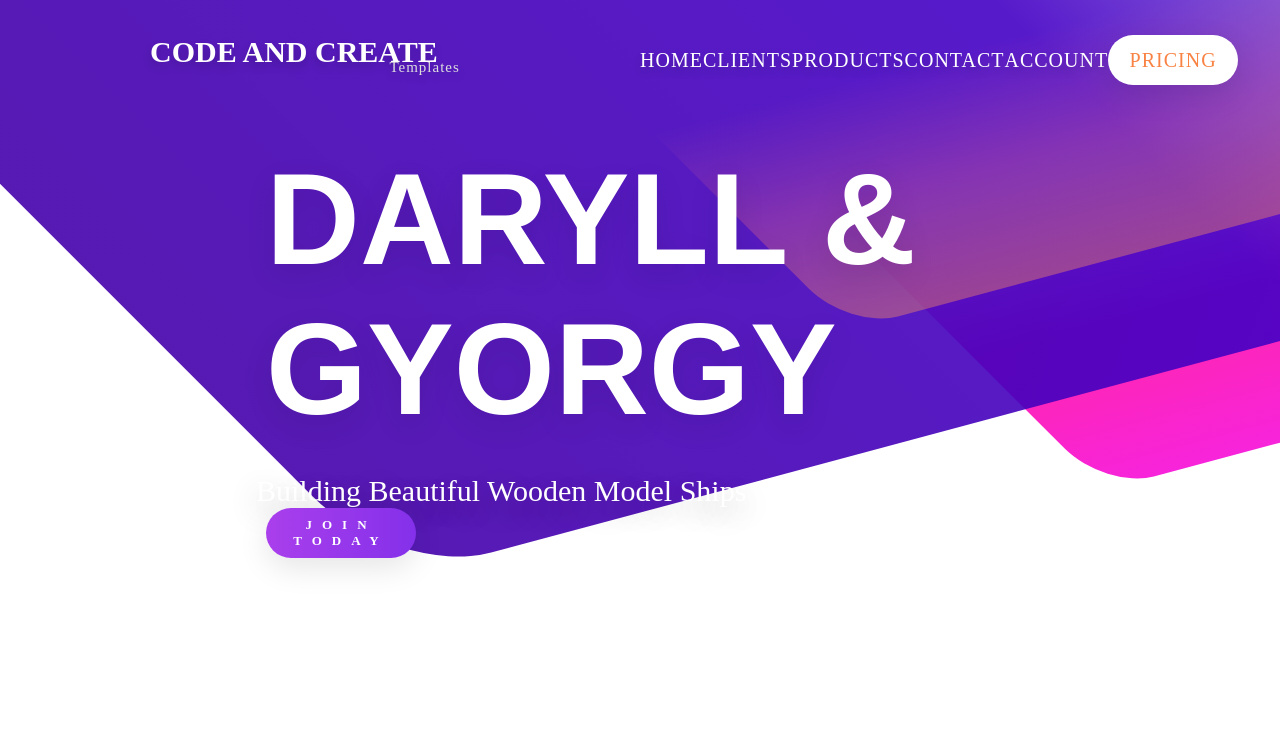
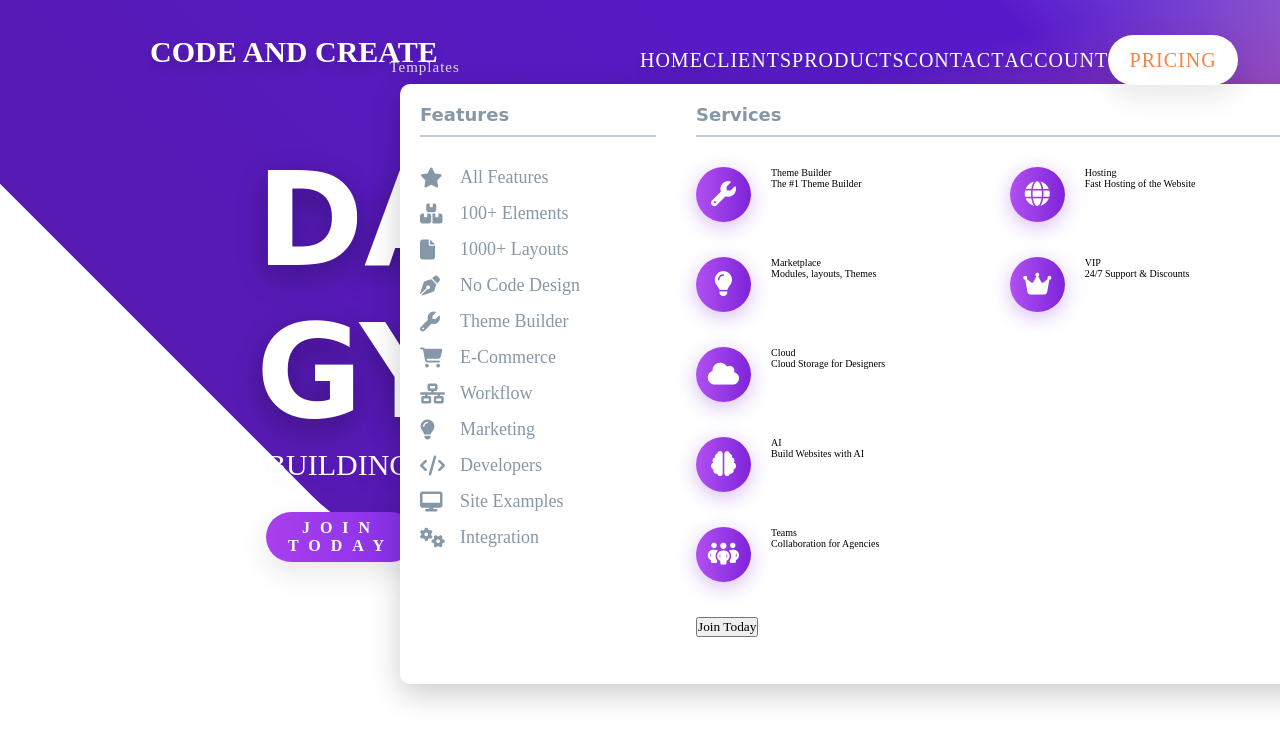
Before and after one commit to Dcheneke/Skillshare-Giorgi, a plain HTML site: page index.html in a window 1280 px wide. Drawn offline with Linux system fonts and the light colour scheme; a web font is replaced by a local one.

Commit message:
Nav Menu1

```diff
--- a/css/style.css
+++ b/css/style.css
@@ -81,6 +81,7 @@ overflow: hidden;
 
 .nav-items{
 	list-style: none;
+	position: relative;
 }
 
 .nav-link{
@@ -90,6 +91,103 @@ color: #fff;
 letter-spacing: 0.1rem;
 text-shadow: 0 .5rem 1rem rgba(0, 0, 0, 0.2);
 }
+
+/*Dropdown 1*/
+
+.dropdown-1{
+	position: absolute;
+	top: 4.9rem;
+	left: -24rem;
+	background-color: #fff;
+	width: 96rem;
+	height: 60rem;
+	display: flex;
+	border-radius: 1rem;
+	box-shadow: 0 1rem 3rem rgba(0, 0, 0, 0.2);
+	padding: 2rem;
+}
+
+.dropdown-1-left{
+	width: 30%;
+	padding-right: 4rem;
+}
+
+.dropdown-1-right{
+	width: 70%;
+	padding-right: 2rem;
+}
+
+.dropdown-1-left h3,
+.dropdown-1-right h3{
+	font-family: "Mooli",cursive;
+	font-size: 1.8rem;
+	color: #8698a7;
+	padding-bottom: 1rem;
+	margin-bottom: 3rem;
+	border-bottom: .2rem solid rgba(134, 152, 167, 0.5);
+}
+
+.features-list-item{
+	margin: 1.5rem 0;
+	display: flex;
+	align-items: center;
+	cursor: pointer;
+}
+
+.features-list-item i{
+	font-size: 2rem;
+	width: 4rem;
+	color: #8698a7;
+}
+
+.features-list-item span{
+	font-size: 1.8rem;
+	color: #8698a7;
+}
+
+.features-list-item:hover i,
+.features-list-item:hover span{
+	color: #222;
+}
+
+.dropdown-services{
+	height: 45rem;
+	display: flex;
+	flex-direction: column;
+	flex-wrap:wrap ;
+}
+
+.dropdown-service{
+	display: flex;
+	margin-bottom: 3.5rem;
+	cursor: pointer;
+}
+
+.dropdown-service i{
+	width: 5.5rem;
+	height: 5.5rem;
+	background: linear-gradient(to right,#b150f1,#7e23da);
+	border-radius: 50%;
+	display: flex;
+	justify-content: center;
+	margin-right:2rem;
+	align-items: center;
+	font-size: 2.5rem;
+	color: #fff;
+	box-shadow: 0 .5rem 2rem rgba(126, 35, 218, 0.3);
+	transition: transform 0.3s;
+}
+
+.dropdown-service:hover i{
+	transform: scale(1.1);
+}
+
+.dropdown-service-item{
+	display: flex;
+	flex-direction: column;
+}
+
+/*End of Dropdown 1*/
 
 .nav-btn{
 	width: 13rem;
@@ -133,19 +231,21 @@ header{
 	z-index: 4;
 }
 .banner h1{
-	font-family: "Arial",cursive;
+	font-family: "Mooli",cursive;
 	font-size: 13rem;
 	text-transform: uppercase;
-	color: white;
-	text-shadow: 0 1rem 3rem rgba(0, 0, 0, 0.1);
-	margin: 0 0 3rem 1rem;
+	color: #fff;
+	text-shadow: 0 1rem 3rem rgba(0, 0, 0, 0.3);
+
 }
 
 .banner h3{
 	font-size: 3rem;
 	font-weight: 300;
-	color: white;
-	text-shadow: 0 1rem 3rem rgba(0, 0, 0, 0.3);
+	text-transform: uppercase;
+	color: #fff;
+	text-shadow: 0 1rem 3rem rgba(0, 0, 0, 0.1);
+	margin: 0 0 3rem 1rem;
 }
 
 .banner button{
@@ -154,7 +254,7 @@ header{
 	background: linear-gradient(to right, #aa3fec,#8430ea);
 	border: none;
 	border-radius: 3rem;
-	font-size: 1.3rem;
+	font-size: 1.6rem;
 	font-weight: bold;
 	text-transform: uppercase;
 	letter-spacing: 1rem;
--- a/index.html
+++ b/index.html
@@ -1,11 +1,15 @@
-<!DOCTYPE html>
 <!DOCTYPE html>
 <html lang="en">
 <head>
-	<meta charset="utf-8">
-	<meta name="viewport" content="width=device-width, initial-scale=1">
+	<meta charset="utf-8"/>
+	<meta name="viewport" content="width=device-width, initial-scale=1"/>
 	<title>Model Ships</title>
-	<link rel="stylesheet" type="text/css" href="css/style.css">
+	<link rel="stylesheet" type="text/css" href="css/style.css"/>
+	<link rel="stylesheet" href="https://cdnjs.cloudflare.com/ajax/libs/font-awesome/6.5.1/css/all.min.css"/>
+	<link rel="preconnect" href="https://fonts.googleapis.com"/>
+	<link rel="preconnect" href="https://fonts.gstatic.com" crossorigin/>
+	<link href="https://fonts.googleapis.com/css2?family=Croissant+One&family=Mooli&family=Mukta:wght@300;400;500;600;700&display=swap" rel="stylesheet"/>
+
 </head>
 
 <body>
@@ -24,13 +28,131 @@
 </a>
 <!--End of Logo-->
 
+<!-- Menu Icon -->
+        <div class="menu-icon">
+          <div class="line line-1"></div>
+          <div class="line line-2"></div>
+        </div>
+        <!-- End of Menu Icon -->
+
 <!--Nav Items-->
 <ul class="nav-items">
-	<li class="nav-items">
+	<li class="nav-item">
 	<a href="index.html"class="nav-link">Home</a>
+
+<!--Dropdown 1-->
+
+<div class="dropdown dropdown-1">
+<div class="dropdown-1-left">
+	<h3>Features</h3>
+	<div class="features-list">
+	<div class="features-list-item">
+	<i class="fa-solid fa-star"></i>
+	<span>All Features</span>
+	</div>
+	<div class="features-list-item">
+	<i class="fa-solid fa-boxes-stacked"></i>
+	<span>100+ Elements</span>
+	</div>
+	<div class="features-list-item">
+	<i class="fa-solid fa-file"></i>
+	<span>1000+ Layouts</span>
+	</div>
+	<div class="features-list-item">
+	<i class="fa-solid fa-pen-nib"></i>
+	<span>No Code Design</span>
+	</div>
+	<div class="features-list-item">
+	<i class="fa-solid fa-wrench"></i>
+	<span>Theme Builder</span>
+	</div>
+	<div class="features-list-item">
+	<i class="fa-solid fa-cart-shopping"></i>
+	<span>E-Commerce</span>
+	</div>
+	<div class="features-list-item">
+	<i class="fa-solid fa-network-wired"></i>
+	<span>Workflow</span>
+	</div>
+	<div class="features-list-item">
+	<i class="fa-solid fa-lightbulb"></i>
+	<span>Marketing</span>
+	</div>
+	<div class="features-list-item">
+	<i class="fa-solid fa-code"></i>
+	<span>Developers</span>
+	</div>
+	<div class="features-list-item">
+	<i class="fa-solid fa-desktop"></i>
+	<span>Site Examples</span>
+	</div>
+	<div class="features-list-item">
+	<i class="fa-solid fa-gears"></i>
+	<span>Integration</span>
+</div>
+</div>
+</div>
+<div class="dropdown-1-right">
+<h3>Services</h3>
+<div class="dropdown-services">
+<div class="dropdown-service">
+<i class="fa-solid fa-wrench"></i>
+<div class="dropdown-service-item">
+<span>Theme Builder</span>
+<span>The #1 Theme Builder</span>
+</div>
+</div>
+<div class="dropdown-service">
+<i class="fa-solid fa-lightbulb"></i>
+<div class="dropdown-service-item">
+<span>Marketplace</span>
+<span>Modules, layouts, Themes</span>
+</div>
+</div>
+<div class="dropdown-service">
+<i class="fa-solid fa-cloud"></i>
+<div class="dropdown-service-item">
+<span>Cloud</span>
+<span>Cloud Storage for Designers</span>
+</div>
+</div>
+<div class="dropdown-service">
+<i class="fa-solid fa-brain"></i>
+<div class="dropdown-service-item">
+<span>AI</span>
+<span>Build Websites with AI</span>
+</div>
+</div>
+<div class="dropdown-service">
+<i class="fa-solid fa-people-group"></i>
+<div class="dropdown-service-item">
+<span>Teams</span>
+<span>Collaboration for Agencies</span>
+</div>
+</div>
+<div class="dropdown-service">
+<i class="fa-solid fa-globe"></i>
+<div class="dropdown-service-item">
+<span>Hosting</span>
+<span>Fast Hosting of the Website</span>
+</div>
+</div>
+<div class="dropdown-service">
+<i class="fa-solid fa-crown"></i>
+<div class="dropdown-service-item">
+<span>VIP</span>
+<span>24/7 Support & Discounts</span>
+</div>
+</div>
+</div>
+<button type="button":>Join Today</button>
+</div>
+</div>
+<!--End of Dropdown 1-->
 </li>
 	<li class="nav-items">
 	<a href="clients.html"class="nav-link">Clients</a>
+
 	</li>
 	<li class="nav-items">
 	<a href="products.html"class="nav-link">Products</a>
@@ -44,22 +166,17 @@
 	<li class="nav-items">
 	<a href="pricing.html"class="nav-btn">Pricing</a>
 	</li>
+</nav>
+<!--End of Nav Items-->
 
-</ul>
-
-
-
-<!--End of Nav Items-->
-</nav>
 <!--Header-->
 <header>
 <!--Banner-->
 <div class="banner">
 	<h1>Daryll & Gyorgy</h1>
 	<h3>Building Beautiful Wooden Model Ships</h3>
-	<a href="#">
+	<a href="#"></a>
 	<button type="button">Join Today</button>
-</a>
 </div>
 <!--End of Banner-->
 
@@ -70,9 +187,10 @@
 <div class="bg-2"></div>
 </div>
 <!--End of Backgrounds-->
+
 </header>
 <!--End of Header-->
-</div>
+
 <!--End of Container-->
 <script src="js/script.js"></script>
 </body>
```
Lines whose indentation alone changed are shown as unchanged.
